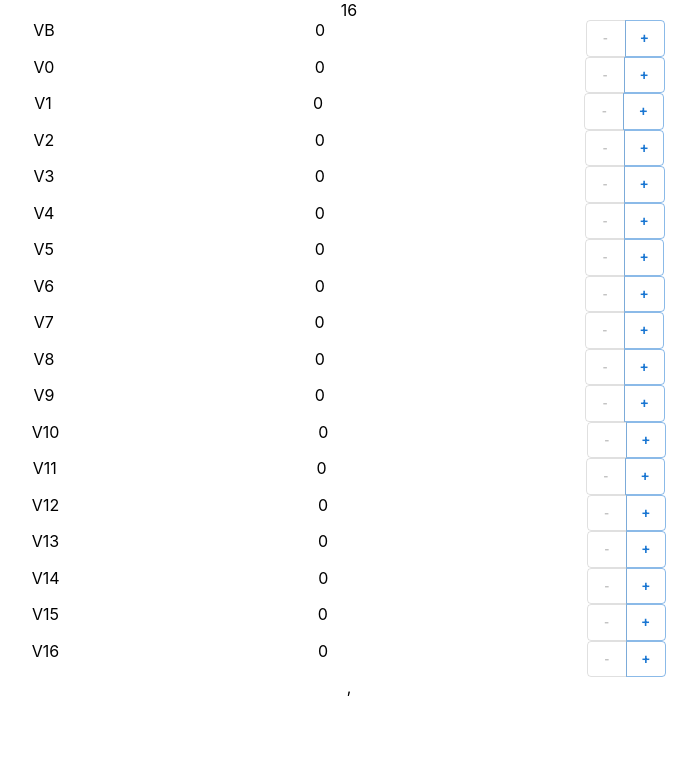
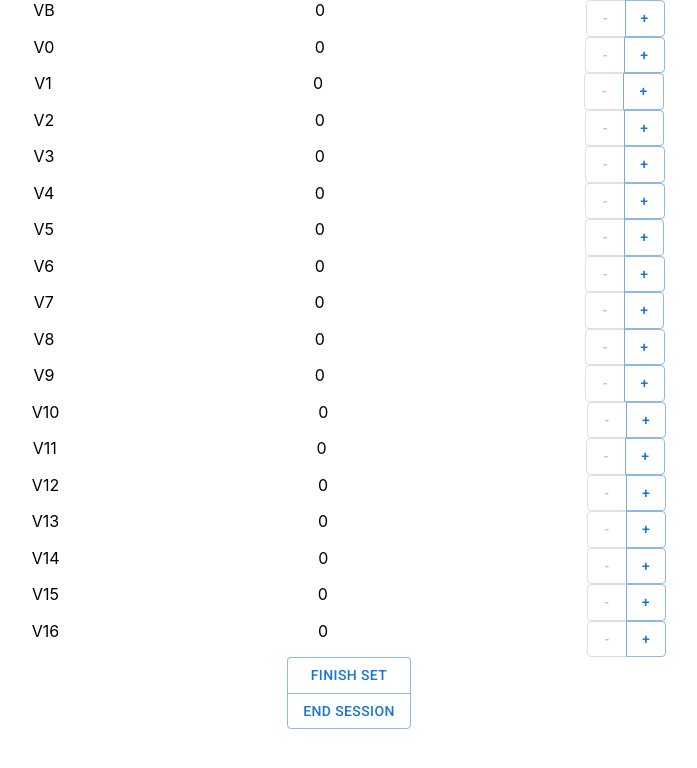
Before and after one commit to comeara13/climbing-tracker, a React (Create React App) app: page / in a window 1280 px wide. Both pictures are taken after a click on the button "Add New". Shown: the top 768 px of the page, without its empty margins (291-988 px from the left). Built offline with nearby package versions, Linux system fonts and the light colour scheme.

Commit message:
update status props to match

```diff
--- a/src/ActiveSubView.tsx
+++ b/src/ActiveSubView.tsx
@@ -12,6 +12,8 @@ import AddIcon from '@mui/icons-material/Add'
 import BoulderTrack from './BoulderTrack'
 import { Button, ButtonGroup, Box } from '@mui/material'
 import { useReducer } from 'react'
+
+// todo - all this state needs to move up 1 level to the mgr, this should be mostly logicless by the end of that
 
 type CurrentProps = {
   maxGrade: BoulderGrade
@@ -86,9 +88,12 @@ function ActiveSubView({ maxGrade, append }: CurrentProps) {
     copy.gradeInfos = makeGradeInfos(maxGrade)
     return copy
   })
+  let cs: ClimbingSubSession = {
+    active: activeState,
+    inactive: { startTime: new Date() },
+  }
   return (
     <div className="Current">
-      {maxGrade}{' '}
       {makeTrackers(
         activeState.gradeInfos,
         (grade: number) => (newCount: number) =>
@@ -97,7 +102,10 @@ function ActiveSubView({ maxGrade, append }: CurrentProps) {
             payload: [grade, newCount],
           })
       )}
-      ,
+      <ButtonGroup orientation="vertical">
+        <Button onClick={() => append(cs)}> Finish Set</Button>
+        <Button onClick={() => append(cs)}> End Session</Button>
+      </ButtonGroup>
     </div>
   )
 }
```
